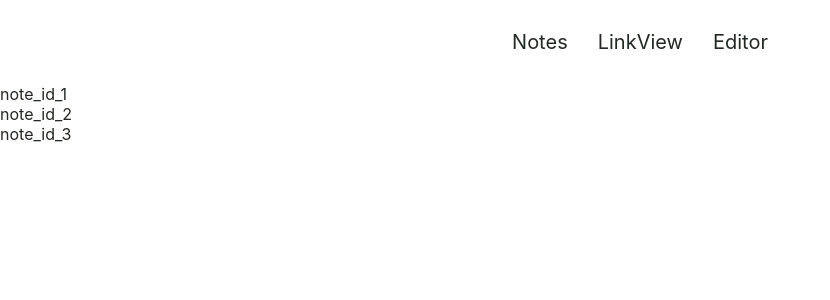
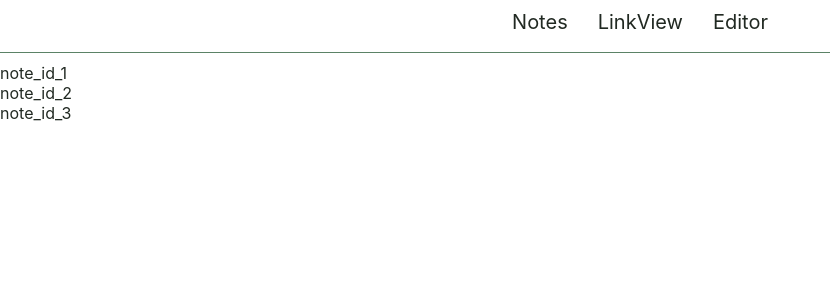
Before and after one commit to mnnaegel/NoteNexus, a Next.js app in the folder client/: page /LinkView in a window 1280 px wide. Shown: the top 300 px of the page, without its empty margins (0-830 px from the left). Built offline with nearby package versions, Linux system fonts and the light colour scheme.

Commit message:
refactor

```diff
--- a/client/src/components/Navigation/Navigation.module.scss
+++ b/client/src/components/Navigation/Navigation.module.scss
@@ -1,7 +1,17 @@
-.NavigationBar {
-  display: flex;
-  justify-content: center;
-  gap: 30px;
-  font-size: 20px; // change later
-  margin: 30px auto;
+@import "../../styles/variables.scss";
+
+.Header {
+  &__navigationBar {
+    display: flex;
+    justify-content: center;
+    gap: 30px;
+    font-size: 20px; // change later
+    margin: 10px auto;
+    padding-bottom: 18px;
+    border-bottom: 1px solid $viridian;
+
+    &__item {
+      color: $black-olive;
+    }
+  }
 }
--- a/client/src/components/Navigation/Navigation.tsx
+++ b/client/src/components/Navigation/Navigation.tsx
@@ -2,35 +2,32 @@ import Link from "next/link";
 import * as React from "react";
 import styles from "./Navigation.module.scss";
 
-const pages = ["Products", "Pricing", "Blog"];
-const settings = ["Profile", "Account", "Dashboard", "Logout"];
-
 interface INavigationBarProps {
   isNotLoggedIn?: boolean;
 }
-function NavigationBar({ isNotLoggedIn }: INavigationBarProps) {
-  const unauthenticatedPages = [{ name: "Home", href: "/" }];
-  const authenticatedPages = [
+function Header({ isNotLoggedIn }: INavigationBarProps) {
+  const allowedPages = isNotLoggedIn
+    ? [{ name: "Home", href: "/" }]
+    : [
         { name: "Notes", href: "/notes" },
         { name: "LinkView", href: "/links" },
         { name: "Editor", href: "/NoteEditor" },
       ];
-  return isNotLoggedIn ? (
-    <div className={styles.NavigationBar}>
-      {unauthenticatedPages.map((page) => (
-        <Link href={page.href} key={page.name}>
+
+  return (
+    <div className={styles.Header}>
+      <div className={styles.Header__navigationBar}>
+        {allowedPages.map((page) => (
+          <Link
+            className={styles.NavigationBar__item}
+            href={page.href}
+            key={page.name}
+          >
             {page.name}
           </Link>
         ))}
       </div>
-  ) : (
-    <div className={styles.NavigationBar}>
-      {authenticatedPages.map((page) => (
-        <Link href={page.href} key={page.name}>
-          {page.name}
-        </Link>
-      ))}
     </div>
   );
 }
-export default NavigationBar;
+export default Header;
--- a/client/src/pages/NoteList/NoteList.module.scss
+++ b/client/src/pages/NoteList/NoteList.module.scss
@@ -25,7 +25,6 @@
     width: 100%;
     margin: 0 auto;
     padding-bottom: 1em;
-    border-bottom: 1px solid $viridian;
     background-color: $white;
     display: flex;
     &__wrapper {
```
Also changed, not shown: client/src/components/NoteCard/NoteCard.tsx (+11 -1 lines). Lines whose indentation alone changed are shown as unchanged.
